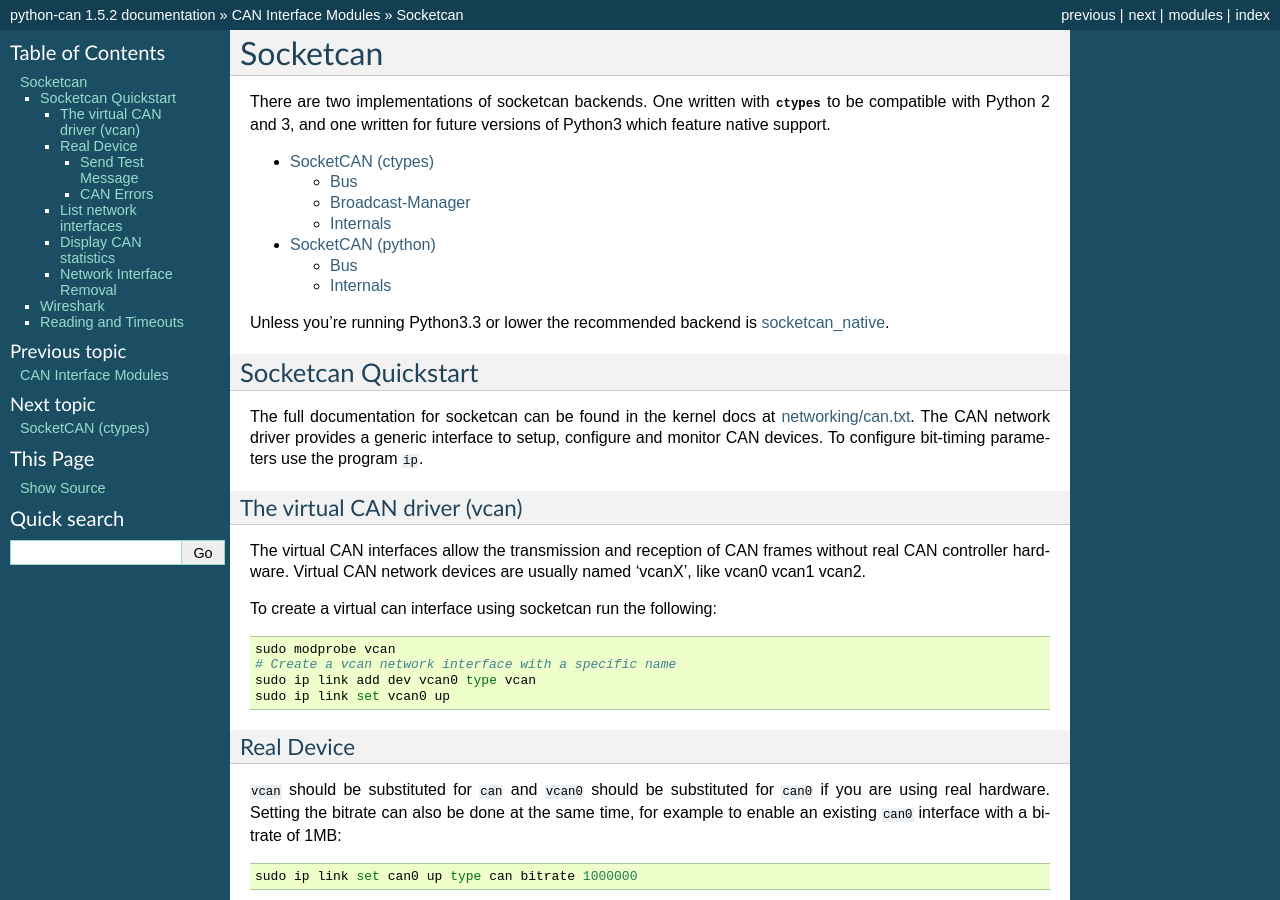
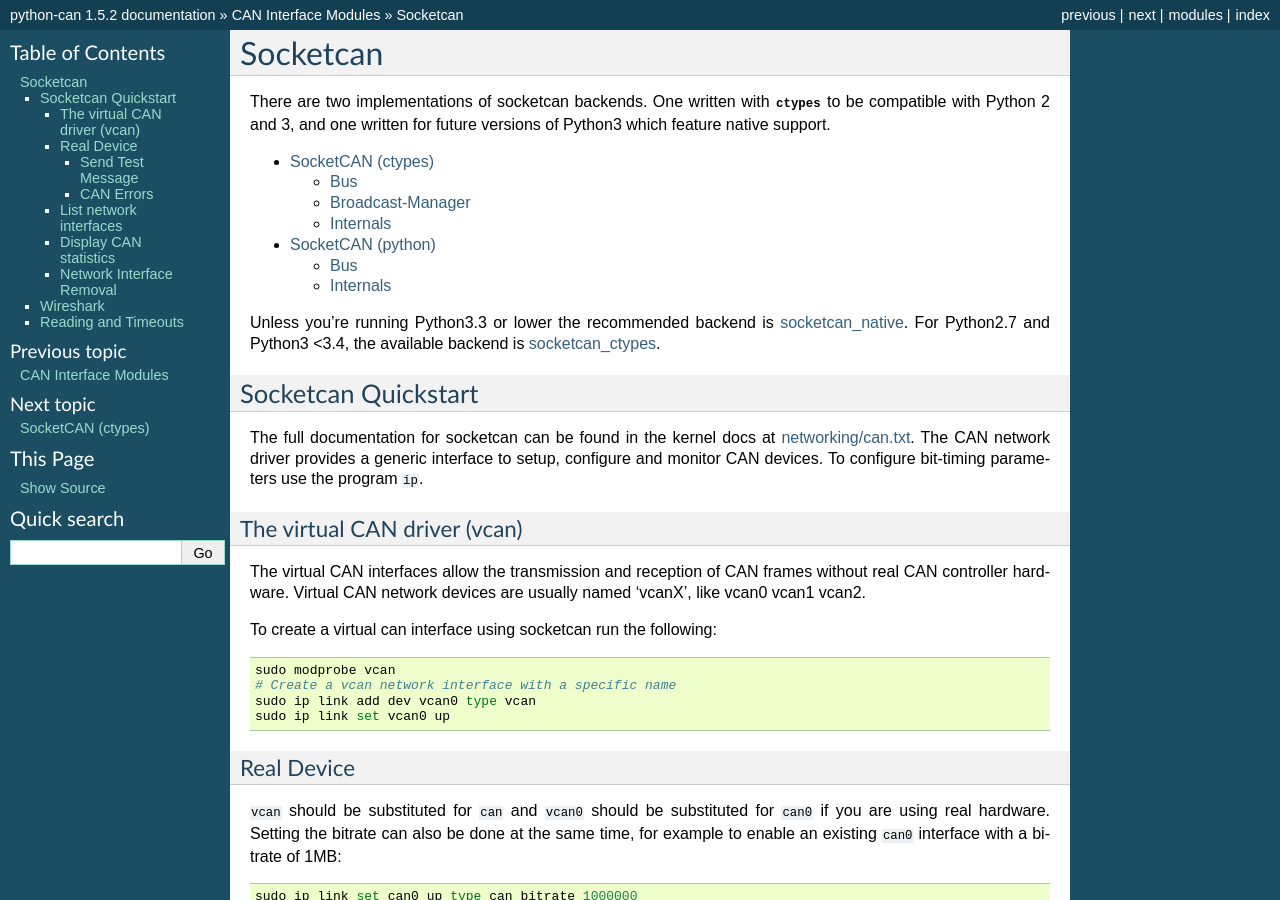
Before and after one commit to hardbyte/python-can, a Sphinx documentation site: the page built from doc/interfaces/socketcan.rst, in a window 1280 px wide and 900 px high. Built offline with Sphinx 7.4.7, drawn with Linux system fonts in a browser that asks for light colours.

Commit message:
Add link ctypes backend for socketcan
Added to prevent confusion for other people.

```diff
--- a/doc/interfaces/socketcan.rst
+++ b/doc/interfaces/socketcan.rst
@@ -13,6 +13,7 @@ with Python 2 and 3, and one written for future versions of Python3 which featur
 
 
 Unless you're running Python3.3 or lower the recommended backend is :doc:`socketcan_native <socketcan_native>`.
+For Python2.7 and Python3 <3.4, the available backend is :doc:`socketcan_ctypes <socketcan_ctypes>`.
 
 Socketcan Quickstart
 --------------------
```
